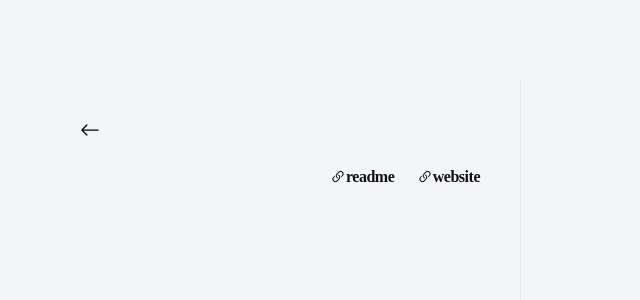
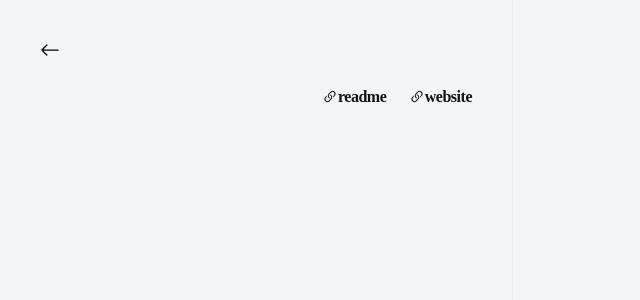
Before and after one commit to InnSeonn/2023-portfolio, a React (Create React App) app: page /projects/detail/1 in a window 1280 px wide. Shown: the top 300 px of the page, without its empty margins (0-640 px from the left). Built offline with nearby package versions, Linux system fonts and the light colour scheme; a web font is replaced by a local one.

Commit message:
Fix: 수정 sticky 적용 안됨
'Layout'에 적용된 overflow 속성으로 인해 sticky가 적용되지 않음
- 'Layout'을 따로 작성하여 overflow 속성 제거하고 App.tsx의 스크롤바 사용
- sticky 요소를 div로 묶어 관리

```diff
--- a/src/pages/ProjectDetail.tsx
+++ b/src/pages/ProjectDetail.tsx
@@ -5,12 +5,14 @@ import { useNavigate, useParams } from 'react-router-dom';
 import { BsLink45Deg } from 'react-icons/bs';
 import projectData from '../db/projectData';
 import ProjectStory from '../components/ProjectStory';
-import { Layout } from './Home';
 
-const ProjectDetailLayout = styled(Layout)`
+const ProjectDetailLayout = styled.article`
+  position: absolute;
   top: 0;
   left: 0;
   display: flex;
+  width: 100vw;
+  min-height: 100vh;
   background-color: var(--color-bg);
   transition: all 0.5s;
   z-index: 9999;
@@ -27,9 +29,11 @@ const ProjectDetailCol = styled.div<{ col: number }>`
         border-left: 1px solid var(--color-grey-light);
       `)}
 `;
-const ProjectDetailHeader = styled.header`
+const ProjectStickyBox = styled.div`
   position: sticky;
   top: 0;
+`;
+const ProjectDetailHeader = styled.header`
   display: flex;
   justify-content: space-between;
   align-items: center;
@@ -63,8 +67,6 @@ const ProjectDetailLink = styled.a.attrs({ target: '_blank' })`
 
 const ProjectDetailImgBox = styled.div<{ active: boolean }>`
   overflow: hidden;
-  position: sticky;
-  top: 25%;
   padding: var(--container-padding);
   img {
     visibility: hidden;
@@ -100,6 +102,7 @@ export default function ProjectDetail() {
   return (
     <ProjectDetailLayout id='detail' ref={layoutRef}>
       <ProjectDetailCol col={1}>
+        <ProjectStickyBox>
           <ProjectDetailHeader>
             <nav>
               <ProjectDetailButton onClick={backToPage}>
@@ -119,6 +122,7 @@ export default function ProjectDetail() {
           <ProjectDetailImgBox active={active.length > 0}>
             <img src={data.current?.img}></img>
           </ProjectDetailImgBox>
+        </ProjectStickyBox>
       </ProjectDetailCol>
       <ProjectDetailCol col={2}>
         {data.current?.story.map((item) => (
```
Lines whose indentation alone changed are shown as unchanged.
